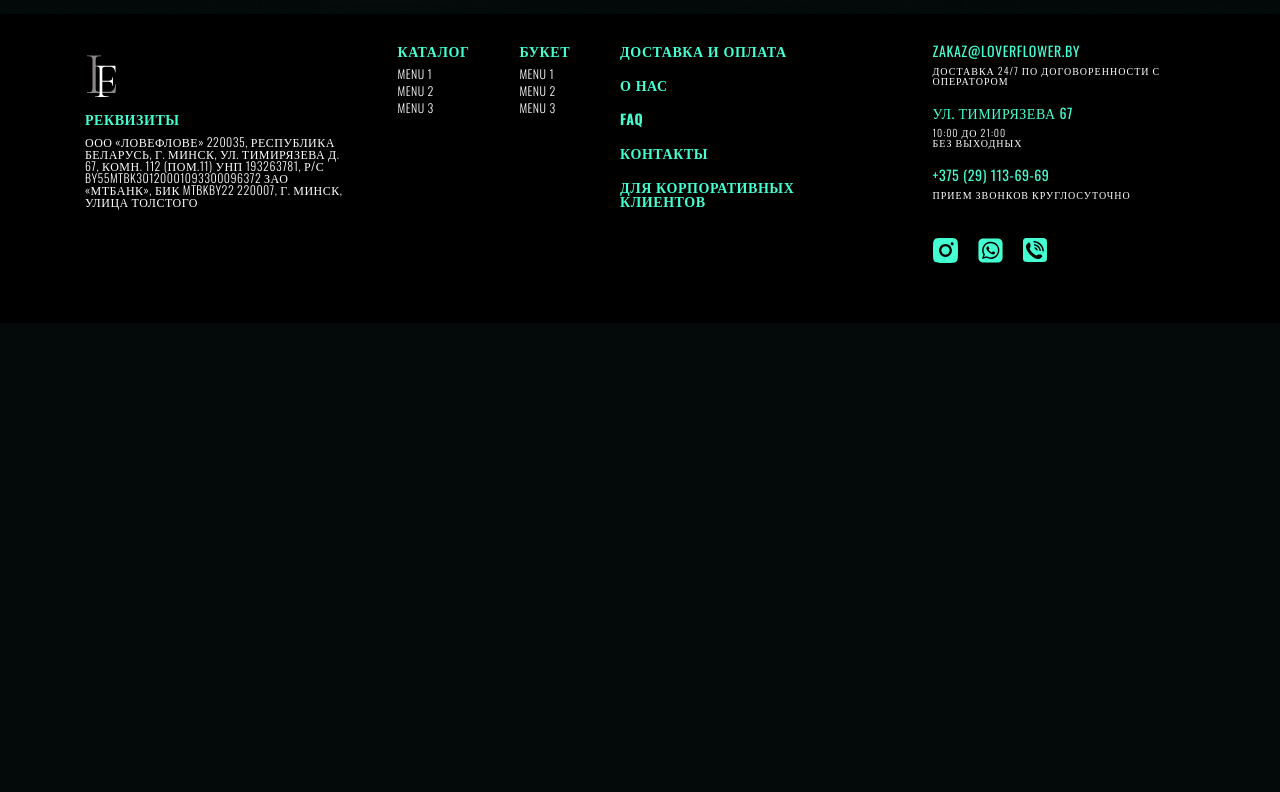
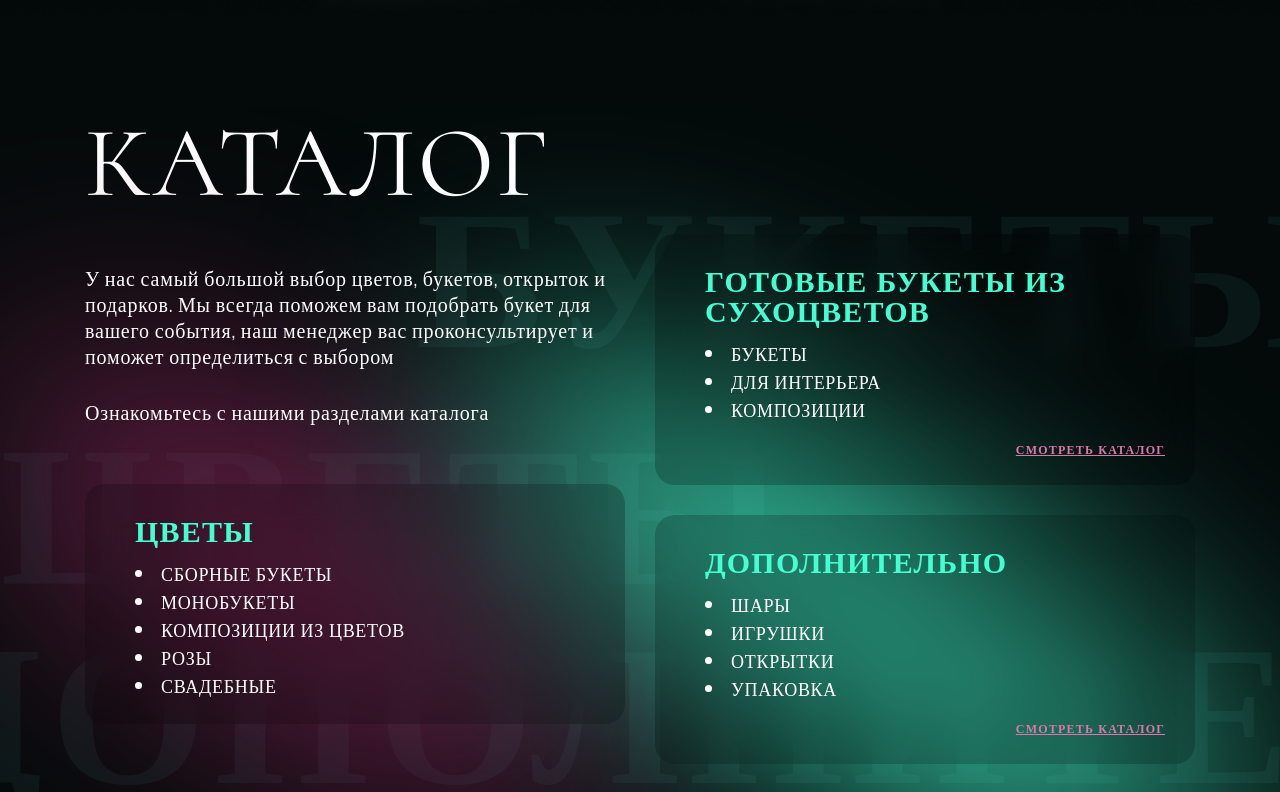
Before and after one commit to Serg1k1/Lower_Flower, a React (Create React App) app: page / in a window 1280 px wide. Shown: the part 1470-2262 px from the top of the page. Before the commit the page ends 1793 px from the top, so only its background shows below. Built offline with nearby package versions, Linux system fonts and the light colour scheme.

Commit message:
catalogMianPage: done section

```diff
--- /dev/null
+++ b/src/components/catalogMainPage/CatalogMainPage.js
@@ -0,0 +1,71 @@
+import './catalogMainPage.scss';
+
+import pinkDecor from '../../assets/catalogMainPage/pink-decor.svg';
+import greenDecor from '../../assets/catalogMainPage/green-decor.svg';
+
+const CatalogMainPage = () => {
+    return (
+        <section className="catalog">
+            <div className="catalog__container">
+                <h2 className="catalog__title">каталог</h2>
+                <div className="catalog__items">
+                    <div className="catalog__row">
+                        <div className="catalog__item item-catalog item-catalog--text">
+                            <p className="item-catalog__text">
+                                У нас самый большой выбор цветов, букетов, открыток и подарков.
+                                Мы всегда поможем вам подобрать букет для вашего события, наш менеджер вас проконсультирует и поможет определиться с выбором
+                            </p>
+                            <p className="item-catalog__text">
+                                Ознакомьтесь с нашими разделами каталога
+                            </p>
+                        </div>
+                        <div className="catalog__item item-catalog">
+                            <h4 className="item-catalog__title">Цветы</h4>
+                            <ul className="item-catalog__list">
+                                <li>Сборные букеты</li>
+                                <li>Монобукеты</li>
+                                <li>Композиции из цветов</li>
+                                <li>розы</li>
+                                <li>свадебные</li>
+                            </ul>
+                        </div>
+                    </div>
+                    <div className="catalog__row">
+                        <div className="catalog__item item-catalog">
+                            <h4 className="item-catalog__title">готовые букеты из сухоцветов</h4>
+                            <ul className="item-catalog__list">
+                                <li>букеты</li>
+                                <li>для интерьера</li>
+                                <li>Композиции</li>
+                            </ul>
+                            <div className="item-catalog__action">
+                                <a href="#" className="item-catalog__link">смотреть каталог</a>
+                            </div>
+                        </div>
+                        <div className="catalog__item item-catalog">
+                            <h4 className="item-catalog__title">дополнительно</h4>
+                            <ul className="item-catalog__list">
+                                <li>шары</li>
+                                <li>игрушки</li>
+                                <li>открытки</li>
+                                <li>упаковка</li>
+                            </ul>
+                            <div className="item-catalog__action">
+                                <a href="#" className="item-catalog__link">смотреть каталог</a>
+                            </div>
+                        </div>
+                    </div>
+                </div>
+            </div>
+            <div className="catalog__decor decor-catalog">
+                <img src={pinkDecor} alt="decor" className="decor-catalog--pink" />
+                <img src={greenDecor} alt="decor" className="decor-catalog--green" />
+                <span className="decor-catalog__text decor-catalog--bouqet">букеты</span>
+                <span className="decor-catalog__text decor-catalog--flowers">Цветы</span>
+                <span className="decor-catalog__text decor-catalog--extra">дополнительно</span>
+            </div>
+        </section>
+    )
+}
+
+export default CatalogMainPage;
--- /dev/null
+++ b/src/components/catalogMainPage/catalogMainPage.scss
@@ -0,0 +1,161 @@
+@import '../../style/mixins.scss';
+@import '../../style/style.scss';
+
+.catalog {
+    @include adaptiveValue("padding-top", 100, 40);
+    @include adaptiveValue("padding-bottom", 200, 80);
+    position: relative;
+    // .catalog__container
+    &__container {
+    }
+
+    // .catalog__title
+    &__title {
+        font-family: "Cormorant", sans-serif;
+        font-weight: 400;
+        @include adaptiveValue("font-size", 100, 40);
+        letter-spacing: 0.02em;
+        text-transform: uppercase;
+        color: #fff;
+        margin-bottom: toRem(20);
+    }
+
+    // .catalog__items
+    &__items {
+        display: grid;
+        grid-template-columns: repeat(2, 1fr);
+        gap: toRem(30);
+        position: relative;
+        @media (max-width:$mobile){
+             grid-template-columns: auto;
+        }
+    }
+
+    // .catalog__row
+    &__row {
+    }
+
+    // .catalog__item
+    &__item {
+    }
+
+    &__decor {}
+}
+.item-catalog {
+    position: relative;
+    padding: toRem(30) toRem(30) toRem(30) toRem(50);
+    backdrop-filter: blur(20px);
+    background: rgba(0, 0, 0, 0.2);
+    border-radius: toRem(20);
+    z-index: 2;
+    &:nth-child(2n+1) {
+        margin-bottom: toRem(30);
+    }
+    &--text{
+        backdrop-filter: none;
+        background: none;
+        padding: toRem(30) toRem(0) toRem(30) toRem(0);
+        @media (max-width:$mobile){
+            display: none;
+        }
+    }
+    // .item-catalog__text
+    &__text {
+        font-weight: 300;
+        font-size: toRem(20);
+        line-height: 130%;
+        letter-spacing: 0.04em;
+        color: #fff;
+        &:not(:last-child) {
+            margin-bottom: toRem(30);
+        }
+    }
+
+    // .item-catalog__title
+    &__title {
+        font-weight: 700;
+        @include adaptiveValue("font-size", 30, 20);
+        letter-spacing: 0.04em;
+        text-transform: uppercase;
+        color: $cyanic;
+        &:not(:last-child) {
+            margin-bottom: toRem(20);
+        }
+    }
+
+    // .item-catalog__list
+    &__list {
+        li {
+            list-style: inside;
+            font-weight: 400;
+            @include adaptiveValue("font-size", 18, 14);
+            letter-spacing: 0.04em;
+            text-transform: uppercase;
+            color: #fff;
+            &:not(:last-child) {
+                margin-bottom: toRem(10);
+            }
+        }
+        &:not(:last-child) {
+            margin-bottom: toRem(25);
+        }
+    }
+
+    &__action {
+        display: flex;
+        justify-content: end;
+    }
+
+    // .item-catalog__link
+    &__link {
+        font-weight: 700;
+        font-size: toRem(12);
+        letter-spacing: 0.1em;
+        text-transform: uppercase;
+        text-decoration: underline;
+        text-decoration-skip-ink: none;
+        color: $pink;
+    }
+}
+
+.decor-catalog {
+    &__text {
+        font-weight: 700;
+        font-size: 200px;
+        line-height: 100%;
+        letter-spacing: 0.04em;
+        text-transform: uppercase;
+        color: #0a1717;
+        @media (max-width:$tablet){
+            display: none;
+        }
+    }
+    &--bouqet {
+        position: absolute;
+        top: 15%;
+        right: -5%;
+        z-index: -1;
+    }
+    &--flowers {
+        position: absolute;
+        top: 40%;
+        left: 0;
+        z-index: -1;
+    }
+    &--extra {
+        position: absolute;
+        right: -50%;
+        bottom: 18%;
+        z-index: -1;
+    }
+    &--pink {
+        position: absolute;
+        top: 10%;
+        left: -20%;
+    }
+    &--green {
+        position: absolute;
+        top: 10%;
+        right: -16%;
+    }
+}
--- a/src/components/hero/hero.scss
+++ b/src/components/hero/hero.scss
@@ -84,12 +84,18 @@
         z-index: 3;
         right: 0;
         top: 0;
+        @media (max-width:$tablet){
+            display: none;
+        }
     }
     &__decor-green {
         position: absolute;
         z-index: 3;
         left: 5%;
         top: 15%;
+        @media (max-width:$tablet){
+            display: none;
+        }
     }
     &__decor-signature {
         position: absolute;
--- a/src/components/pages/MainPage.js
+++ b/src/components/pages/MainPage.js
@@ -5,6 +5,7 @@ import shopContext from '../header/context';
 import Header from "../header/Header";
 import Footer from "../footer/Footer";
 import Hero from "../hero/Hero";
+import CatalogMainPage from "../catalogMainPage/CatalogMainPage";
 
 const MainPage = () => {
     const [shopCoordinates, SetShopCoordinates] = useState({
@@ -24,6 +25,7 @@ const MainPage = () => {
                 <Header />
                 <main className="page">
                     <Hero />
+                    <CatalogMainPage />
                 </main>
             </Provider>
             <Footer />
```
Also changed, not shown: data/filters.json (+29 -29 lines), src/assets/catalogMainPage/green-decor.svg (added), src/assets/catalogMainPage/pink-decor.svg (added).
